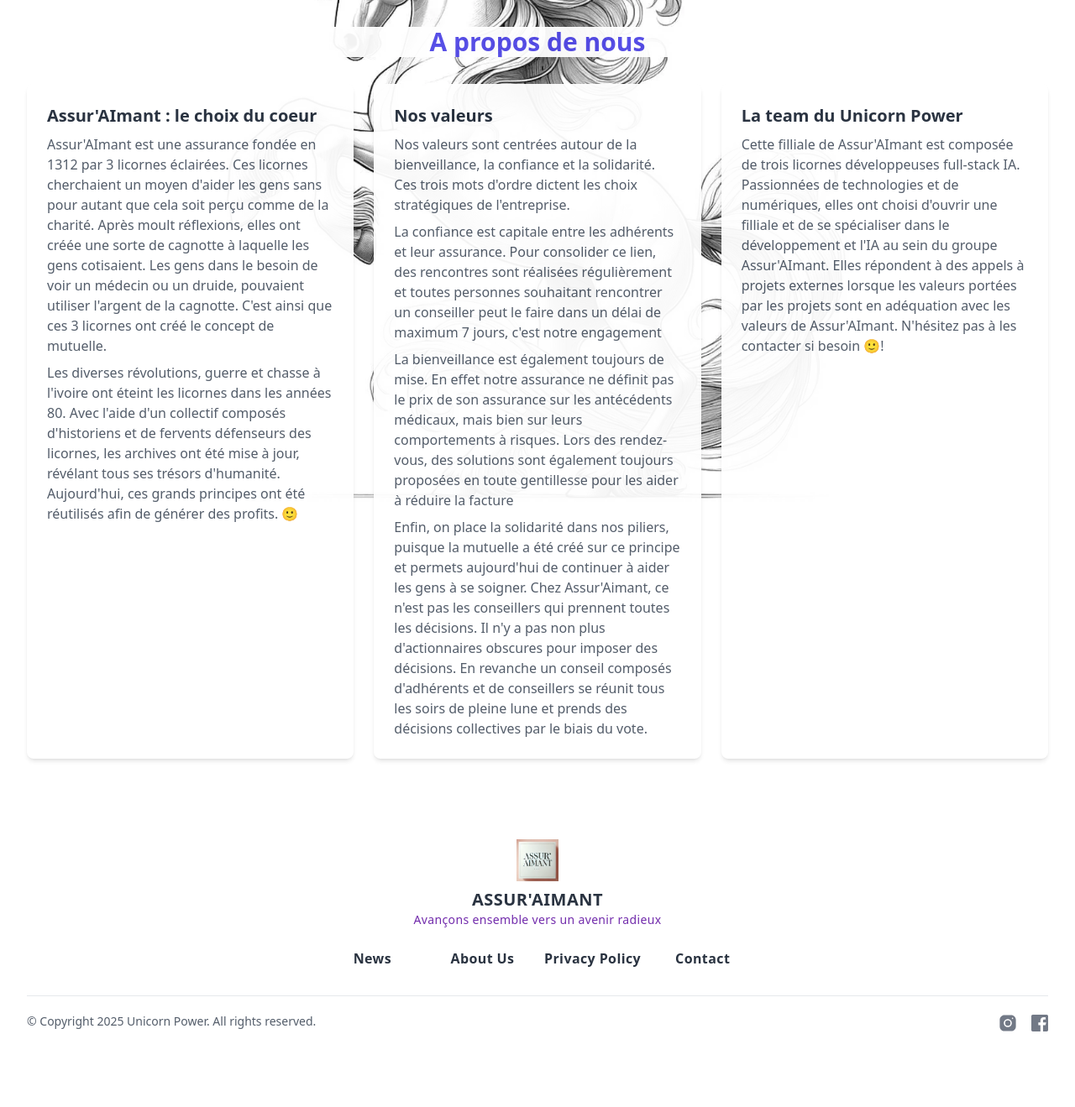
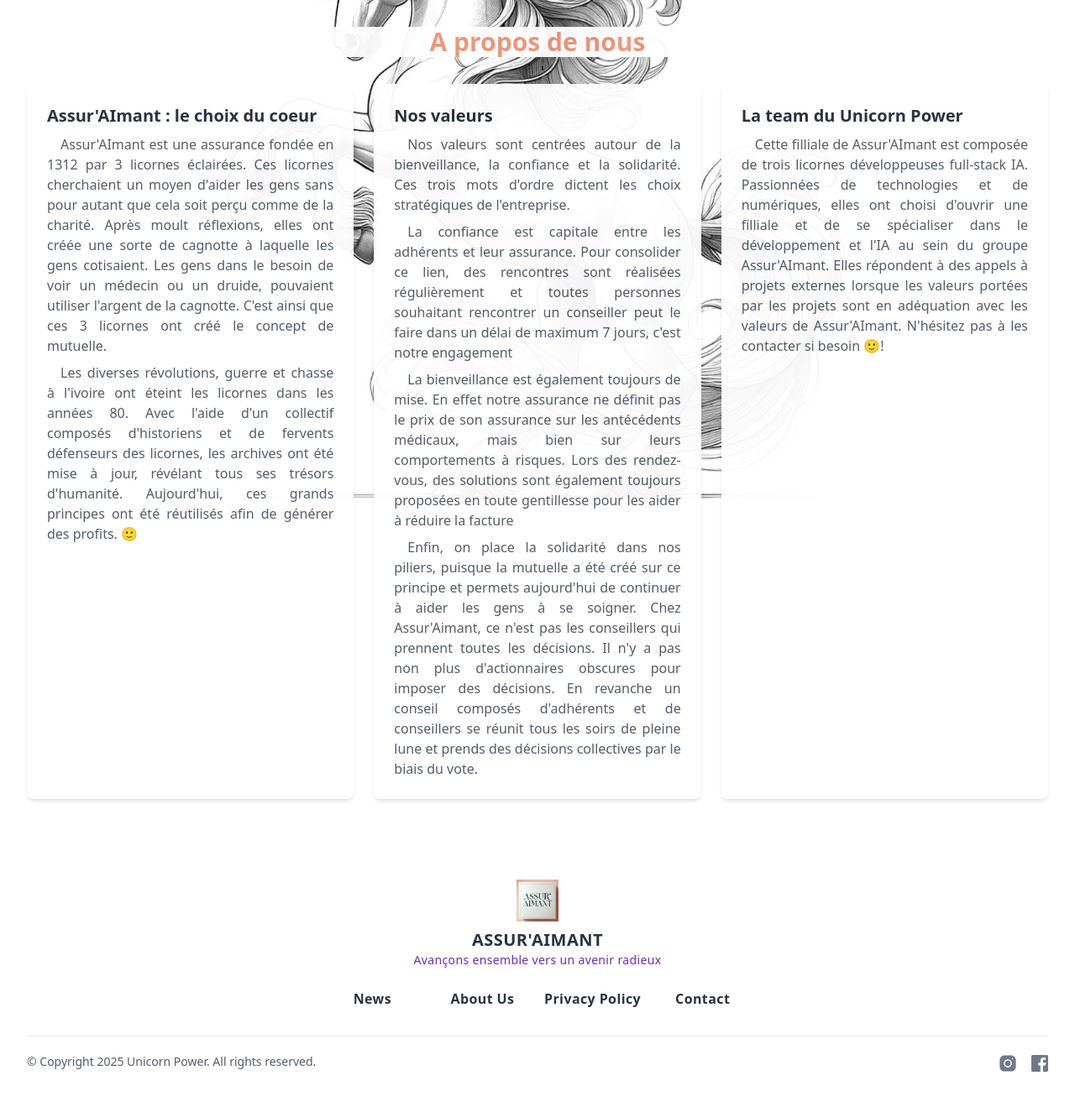
Before and after one commit to istaion/Brief_Djang-Assurance, a Django app: template Djang_Assurance/infos/templates/infos/about.html in a window 1280 px wide. Shown: the part 198-1517 px from the top of the page at 84% size. Before the commit the page ends 1427 px from the top, so only its background shows below. Run offline with Django 5.2, Linux system fonts and the light colour scheme; the template is opened without the code that fills it, so the values that code supplies are empty; style sheets or scripts are compiled from the project's sources; some libraries are stand-ins or nearby versions.

Commit message:
update of the about page

```diff
--- a/Djang_Assurance/infos/templates/infos/about.html
+++ b/Djang_Assurance/infos/templates/infos/about.html
@@ -15,32 +15,32 @@
 
 <div class="bg-white-100 min-h-screen p-8">
     <div class="mb-8 bg-white">
-        <h1 class="text-3xl font-bold text-center text-indigo-600">A propos de nous</h1>
+        <h1 class="text-3xl font-bold text-center text-[#E9967A]">A propos de nous</h1>
         {% comment %} <p class="text-left text-gray-700 mt-2">Assur'AImant</p> {% endcomment %}
     </div>
 
     <div class="grid grid-cols-1 md:grid-cols-2 lg:grid-cols-3 gap-6">
         <!-- Article 1 -->
-        <a class="block bg-white rounded-lg shadow-md p-6 hover:shadow-lg transition transform hover:-translate-y-1">
+        <a class="block bg-white rounded-lg shadow-md p-6 hover:shadow-lg">
             <h2 class="text-xl font-bold text-gray-800">Assur'AImant : le choix du coeur</h2>
-            <p class="text-gray-600 mt-2 justify-center">Assur'AImant est une assurance fondée en 1312 par 3 licornes éclairées. Ces licornes cherchaient un moyen d'aider les gens sans pour autant que cela soit perçu comme de la charité. Après moult réflexions, elles ont créée une sorte de cagnotte à laquelle les gens cotisaient. Les gens dans le besoin de voir un médecin ou un druide, pouvaient utiliser l'argent de la cagnotte. C'est ainsi que ces 3 licornes ont créé le concept de mutuelle. </p>
-            <p class="text-gray-600 mt-2 justify-center">Les diverses révolutions, guerre et chasse à l'ivoire ont éteint les licornes dans les années 80. Avec l'aide d'un collectif composés d'historiens et de fervents défenseurs des licornes, les archives ont été mise à jour, révélant tous ses trésors d'humanité. Aujourd'hui, ces grands principes ont été réutilisés afin de générer des profits. 🙂</p>
+            <p class="text-gray-600 mt-2 text-justify indent-4">Assur'AImant est une assurance fondée en 1312 par 3 licornes éclairées. Ces licornes cherchaient un moyen d'aider les gens sans pour autant que cela soit perçu comme de la charité. Après moult réflexions, elles ont créée une sorte de cagnotte à laquelle les gens cotisaient. Les gens dans le besoin de voir un médecin ou un druide, pouvaient utiliser l'argent de la cagnotte. C'est ainsi que ces 3 licornes ont créé le concept de mutuelle. </p>
+            <p class="text-gray-600 mt-2 text-justify indent-4">Les diverses révolutions, guerre et chasse à l'ivoire ont éteint les licornes dans les années 80. Avec l'aide d'un collectif composés d'historiens et de fervents défenseurs des licornes, les archives ont été mise à jour, révélant tous ses trésors d'humanité. Aujourd'hui, ces grands principes ont été réutilisés afin de générer des profits. 🙂</p>
 
         </a>
 
         <!-- Article 2 -->
-        <a class="block bg-white rounded-lg shadow-md p-6 hover:shadow-lg transition transform hover:-translate-y-1">
+        <a class="block bg-white rounded-lg shadow-md p-6">
             <h2 class="text-xl font-bold text-gray-800">Nos valeurs</h2>
-            <p class="text-gray-600 mt-2">Nos valeurs sont centrées autour de la bienveillance, la confiance et la solidarité. Ces trois mots d'ordre dictent les choix stratégiques de l'entreprise. </p>
-            <p class="text-gray-600 mt-2 justify-center">La confiance est capitale entre les adhérents et leur assurance. Pour consolider ce lien, des rencontres sont réalisées régulièrement et toutes personnes souhaitant rencontrer un conseiller peut le faire dans un délai de maximum 7 jours, c'est notre engagement</p>
-            <p class="text-gray-600 mt-2 justify-center">La bienveillance est également toujours de mise. En effet notre assurance ne définit pas le prix de son assurance sur les antécédents médicaux, mais bien sur leurs comportements à risques. Lors des rendez-vous, des solutions sont également toujours proposées en toute gentillesse pour les aider à réduire la facture</p>
-            <p class="text-gray-600 mt-2 justify-center">Enfin, on place la solidarité dans nos piliers, puisque la mutuelle a été créé sur ce principe et permets aujourd'hui de continuer à aider les gens à se soigner. Chez Assur'Aimant, ce n'est pas les conseillers qui prennent toutes les décisions. Il n'y a pas non plus d'actionnaires obscures pour imposer des décisions. En revanche un conseil composés d'adhérents et de conseillers se réunit tous les soirs de pleine lune et prends des décisions collectives par le biais du vote.</p>
+            <p class="text-gray-600 mt-2 text-justify indent-4">Nos valeurs sont centrées autour de la bienveillance, la confiance et la solidarité. Ces trois mots d'ordre dictent les choix stratégiques de l'entreprise. </p>
+            <p class="text-gray-600 mt-2 text-justify indent-4">La confiance est capitale entre les adhérents et leur assurance. Pour consolider ce lien, des rencontres sont réalisées régulièrement et toutes personnes souhaitant rencontrer un conseiller peut le faire dans un délai de maximum 7 jours, c'est notre engagement</p>
+            <p class="text-gray-600 mt-2 text-justify indent-4">La bienveillance est également toujours de mise. En effet notre assurance ne définit pas le prix de son assurance sur les antécédents médicaux, mais bien sur leurs comportements à risques. Lors des rendez-vous, des solutions sont également toujours proposées en toute gentillesse pour les aider à réduire la facture</p>
+            <p class="text-gray-600 mt-2 text-justify indent-4">Enfin, on place la solidarité dans nos piliers, puisque la mutuelle a été créé sur ce principe et permets aujourd'hui de continuer à aider les gens à se soigner. Chez Assur'Aimant, ce n'est pas les conseillers qui prennent toutes les décisions. Il n'y a pas non plus d'actionnaires obscures pour imposer des décisions. En revanche un conseil composés d'adhérents et de conseillers se réunit tous les soirs de pleine lune et prends des décisions collectives par le biais du vote.</p>
         </a>
 
         <!-- Article 3 -->
-        <a class="block bg-white rounded-lg shadow-md p-6 hover:shadow-lg transition transform hover:-translate-y-1">
+        <a class="block bg-white rounded-lg shadow-md p-6 hover:shadow-lg">
             <h2 class="text-xl font-bold text-gray-800">La team du Unicorn Power</h2>
-            <p class="text-gray-600 mt-2">Cette filliale de Assur'AImant est composée de trois licornes développeuses full-stack IA. Passionnées de technologies et de numériques, elles ont choisi d'ouvrir une filliale et de se spécialiser dans le développement et l'IA au sein du groupe Assur'AImant. Elles répondent à des appels à projets externes lorsque les valeurs portées par les projets sont en adéquation avec les valeurs de Assur'AImant. N'hésitez pas à les contacter si besoin 🙂!</p>
+            <p class="text-gray-600 mt-2 text-justify indent-4">Cette filliale de Assur'AImant est composée de trois licornes développeuses full-stack IA. Passionnées de technologies et de numériques, elles ont choisi d'ouvrir une filliale et de se spécialiser dans le développement et l'IA au sein du groupe Assur'AImant. Elles répondent à des appels à projets externes lorsque les valeurs portées par les projets sont en adéquation avec les valeurs de Assur'AImant. N'hésitez pas à les contacter si besoin 🙂!</p>
         </a>
     </div>
 </div>
```
